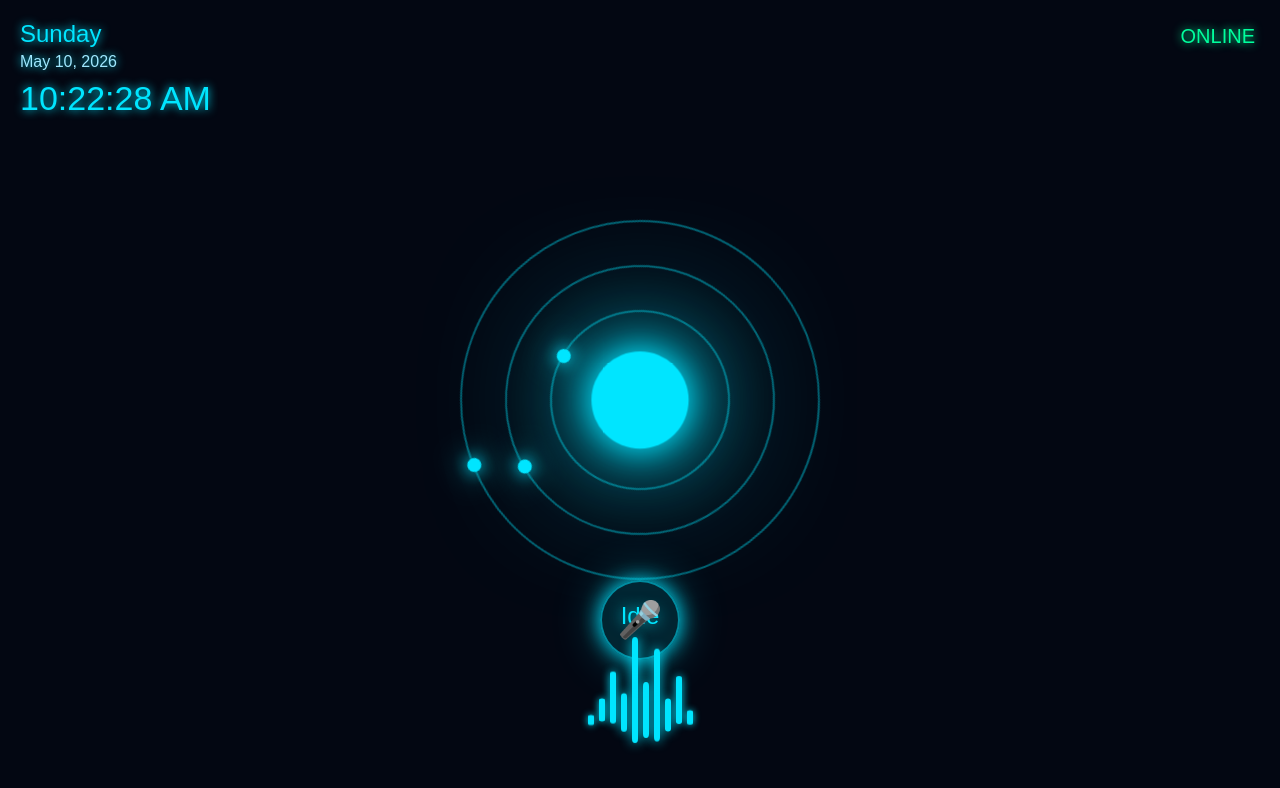
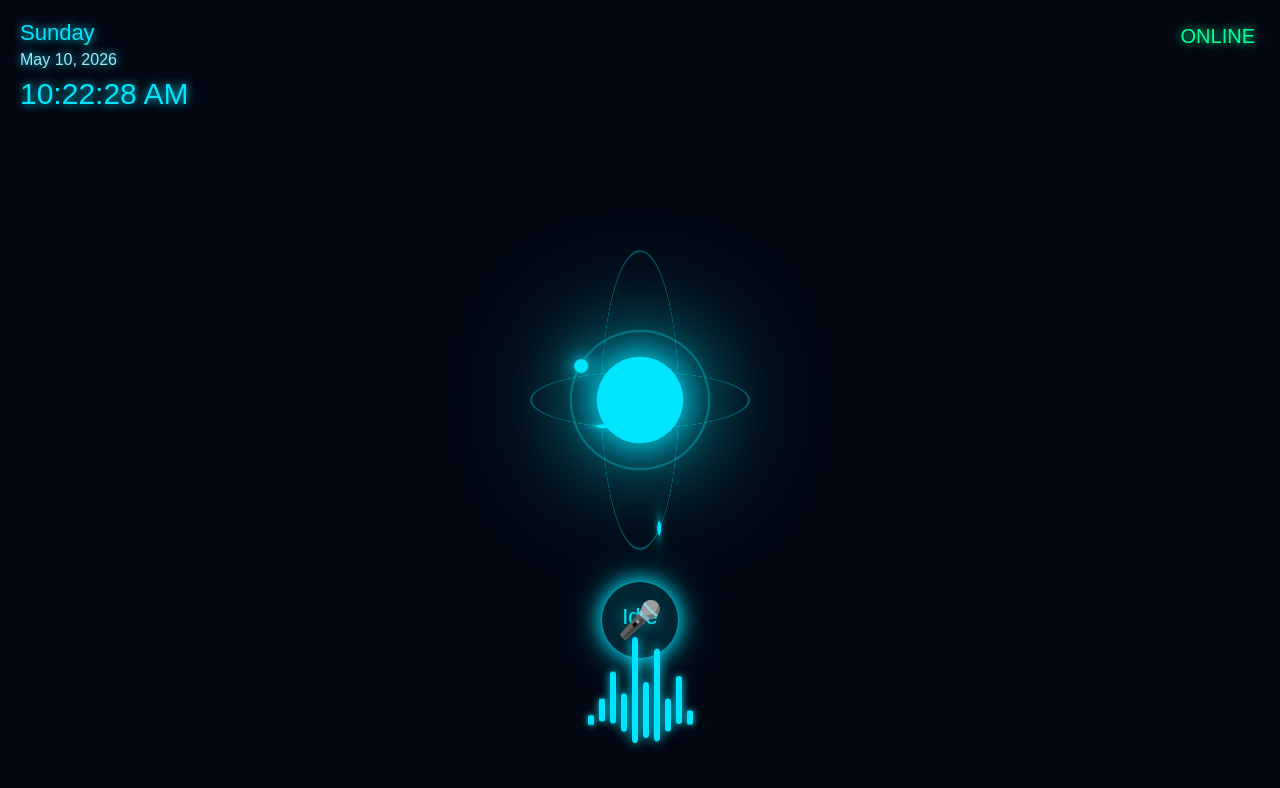
Before and after one commit to sumanth284/jarvis, a plain HTML site: page index.html in a window 1280 px wide. Drawn offline with Linux system fonts and the light colour scheme.

Commit message:
Update index.html

```diff
--- a/index.html
+++ b/index.html
@@ -1,5 +1,6 @@
 <!DOCTYPE html>
 <html>
+
 <head>
 
 <meta name="viewport" content="width=device-width, initial-scale=1.0">
@@ -17,22 +18,27 @@
 body{
   background:#030712;
   overflow:hidden;
-  font-family:Arial, sans-serif;
+  font-family:Arial,sans-serif;
   color:#00e5ff;
 }
 
 /* DATE TIME */
 
 .datetime{
+
   position:absolute;
+
   top:20px;
   left:20px;
-  z-index:10;
-  text-shadow:0 0 10px #00e5ff;
+
+  z-index:100;
+
+  text-shadow:
+  0 0 10px #00e5ff;
 }
 
 #day{
-  font-size:24px;
+  font-size:22px;
 }
 
 #date{
@@ -42,17 +48,23 @@ body{
 
 #clock{
   margin-top:8px;
-  font-size:34px;
+  font-size:30px;
 }
 
 /* ONLINE */
 
 .online{
+
   position:absolute;
+
   top:25px;
   right:25px;
+
+  color:#00ff9d;
+
   font-size:20px;
-  color:#00ff9d;
+
+  z-index:100;
 
   text-shadow:
   0 0 10px #00ff9d;
@@ -61,105 +73,112 @@ body{
 /* CENTER */
 
 .center{
+
   position:absolute;
+
   width:100%;
   height:100%;
+
   display:flex;
+
   justify-content:center;
+
   align-items:center;
 }
 
 /* REACTOR */
 
 .reactor{
+
   position:relative;
-  width:420px;
-  height:420px;
+
+  width:320px;
+  height:320px;
+
   display:flex;
+
   justify-content:center;
+
   align-items:center;
 }
 
 /* CORE */
 
 .core{
+
   position:absolute;
-  width:90px;
-  height:90px;
+
+  width:80px;
+  height:80px;
+
   border-radius:50%;
+
   background:#00e5ff;
 
   box-shadow:
   0 0 30px #00e5ff,
   0 0 80px #00e5ff,
-  0 0 150px #00e5ff;
+  0 0 140px #00e5ff;
 
-  animation:pulse 2s infinite ease-in-out;
+  animation:pulse 2s infinite;
 }
 
 /* ORBITS */
 
-.orbit-wrap{
+.orbit{
+
   position:absolute;
-  display:flex;
-  justify-content:center;
-  align-items:center;
-}
 
-.orbit{
-  position:relative;
-  border:2px solid #00e5ff66;
+  border:2px solid #00e5ff55;
+
   border-radius:50%;
 }
 
 /* ORBIT 1 */
 
-.orbit-wrap1{
-  width:180px;
-  height:180px;
+.orbit1{
+
+  width:140px;
+  height:140px;
+
   animation:spin1 6s linear infinite;
-}
-
-.orbit1{
-  width:180px;
-  height:180px;
 }
 
 /* ORBIT 2 */
 
-.orbit-wrap2{
-  width:270px;
-  height:270px;
-  animation:spin2 10s linear infinite;
-  transform:rotate(60deg);
-}
+.orbit2{
 
-.orbit2{
-  width:270px;
-  height:270px;
+  width:220px;
+  height:220px;
+
+  transform:rotateX(75deg);
+
+  animation:spin2 9s linear infinite;
 }
 
 /* ORBIT 3 */
 
-.orbit-wrap3{
-  width:360px;
-  height:360px;
-  animation:spin3 14s linear infinite;
-  transform:rotate(120deg);
-}
+.orbit3{
 
-.orbit3{
-  width:360px;
-  height:360px;
+  width:300px;
+  height:300px;
+
+  transform:rotateY(75deg);
+
+  animation:spin3 12s linear infinite;
 }
 
 /* ELECTRONS */
 
 .electron{
+
   position:absolute;
+
   width:14px;
   height:14px;
+
   border-radius:50%;
+
   background:#00e5ff;
 
   top:-7px;
@@ -175,9 +194,12 @@ body{
 /* STATUS */
 
 .status{
+
   position:absolute;
+
   bottom:170px;
-  font-size:24px;
+
+  font-size:22px;
 
   text-shadow:
   0 0 15px #00e5ff;
@@ -186,18 +208,28 @@ body{
 /* WAVEFORM */
 
 .wave-container{
+
   position:absolute;
+
   bottom:70px;
+
   width:100%;
+
   display:flex;
+
   justify-content:center;
+
   align-items:flex-end;
+
   gap:5px;
 }
 
 .bar{
+
   width:6px;
+
   background:#00e5ff;
+
   border-radius:10px;
 
   animation:wave 1s infinite ease-in-out;
@@ -217,18 +249,22 @@ body{
 .bar:nth-child(9){height:60px;animation-delay:0.8s;}
 .bar:nth-child(10){height:25px;animation-delay:0.9s;}
 
-/* MIC BUTTON */
+/* MIC */
 
 .mic-button{
+
   position:absolute;
+
   bottom:140px;
   left:50%;
+
   transform:translateX(-50%);
 
   width:80px;
   height:80px;
 
   border-radius:50%;
+
   border:none;
 
   background:#00e5ff22;
@@ -242,37 +278,71 @@ body{
   box-shadow:
   0 0 20px #00e5ff,
   0 0 50px #00e5ff55;
-
-  cursor:pointer;
 }
 
 /* ANIMATIONS */
 
 @keyframes pulse{
-  0%{transform:scale(1);}
-  50%{transform:scale(1.08);}
-  100%{transform:scale(1);}
+
+  0%{
+    transform:scale(1);
+  }
+
+  50%{
+    transform:scale(1.08);
+  }
+
+  100%{
+    transform:scale(1);
+  }
 }
 
 @keyframes spin1{
-  from{transform:rotate(0deg);}
-  to{transform:rotate(360deg);}
+
+  from{
+    transform:rotate(0deg);
+  }
+
+  to{
+    transform:rotate(360deg);
+  }
 }
 
 @keyframes spin2{
-  from{transform:rotate(60deg) rotate(360deg);}
-  to{transform:rotate(60deg) rotate(0deg);}
+
+  from{
+    transform:rotateX(75deg) rotate(0deg);
+  }
+
+  to{
+    transform:rotateX(75deg) rotate(360deg);
+  }
 }
 
 @keyframes spin3{
-  from{transform:rotate(120deg) rotate(0deg);}
-  to{transform:rotate(120deg) rotate(360deg);}
+
+  from{
+    transform:rotateY(75deg) rotate(0deg);
+  }
+
+  to{
+    transform:rotateY(75deg) rotate(360deg);
+  }
 }
 
 @keyframes wave{
-  0%{transform:scaleY(0.5);}
-  50%{transform:scaleY(1.4);}
-  100%{transform:scaleY(0.5);}
+
+  0%{
+    transform:scaleY(0.5);
+  }
+
+  50%{
+    transform:scaleY(1.4);
+  }
+
+  100%{
+    transform:scaleY(0.5);
+  }
 }
 
 </style>
@@ -281,38 +351,40 @@ body{
 
 <body>
 
+<!-- DATE TIME -->
+
 <div class="datetime">
 
 <div id="day"></div>
+
 <div id="date"></div>
+
 <div id="clock"></div>
 
 </div>
+
+<!-- ONLINE -->
 
 <div class="online">
 ONLINE
 </div>
 
+<!-- CENTER -->
+
 <div class="center">
 
 <div class="reactor">
 
-<div class="orbit-wrap orbit-wrap1">
 <div class="orbit orbit1">
 <div class="electron"></div>
 </div>
-</div>
 
-<div class="orbit-wrap orbit-wrap2">
 <div class="orbit orbit2">
 <div class="electron"></div>
 </div>
-</div>
 
-<div class="orbit-wrap orbit-wrap3">
 <div class="orbit orbit3">
 <div class="electron"></div>
-</div>
 </div>
 
 <div class="core"></div>
@@ -324,6 +396,8 @@ Idle
 </div>
 
 </div>
+
+<!-- WAVEFORM -->
 
 <div class="wave-container">
 
@@ -340,15 +414,18 @@ Idle
 
 </div>
 
-<button class="mic-button" onclick="startJarvis()">
+<!-- MIC -->
+
+<button class="mic-button"
+onclick="startJarvis()">
 🎤
 </button>
 
 <script>
 
 let recognition;
+
 let isListening = false;
-let restartTimeout;
 
 /* DATE TIME */
 
@@ -394,7 +471,9 @@ updateDateTime();
 /* STATUS */
 
 function setStatus(text){
-  document.getElementById("status").innerText = text;
+
+  document.getElementById("status").innerText =
+    text;
 }
 
 /* SPEAK */
@@ -409,6 +488,7 @@ function speak(text){
   speech.rate = 0.95;
 
   speech.onstart = ()=>{
+
     setStatus("Responding...");
   };
 
@@ -416,9 +496,6 @@ function speak(text){
 
     if(isListening){
 
-      clearTimeout(restartTimeout);
-
-      restartTimeout =
       setTimeout(()=>{
         startListening();
       },1000);
@@ -435,10 +512,12 @@ function formatMemory(text){
   text = text.trim();
 
   if(text.startsWith("i ")){
+
     text = text.replace(/^i /,"you ");
   }
 
   if(text.startsWith("my ")){
+
     text = text.replace(/^my /,"your ");
   }
 
@@ -587,17 +666,6 @@ function processCommand(raw){
     return;
   }
 
-  /* YOUTUBE */
-
-  if(text.includes("youtube")){
-
-    speak("Opening YouTube.");
-
-    window.open("https://youtube.com");
-
-    return;
-  }
-
   /* DEFAULT */
 
   speak("Command not recognized.");
@@ -628,30 +696,7 @@ function startJarvis(){
 
   recognition.interimResults = false;
 
-  recognition.maxAlternatives = 1;
-
   isListening = true;
-
-  speak("Jarvis activated.");
-}
-
-/* LISTEN */
-
-function startListening(){
-
-  if(!isListening) return;
-
-  setStatus("Listening...");
-
-  try{
-    recognition.start();
-  }
-  catch(err){}
-}
-
-/* EVENTS */
-
-function setupRecognition(){
 
   recognition.onresult = (event)=>{
 
@@ -667,9 +712,6 @@ function setupRecognition(){
 
     setStatus("Retrying...");
 
-    clearTimeout(restartTimeout);
-
-    restartTimeout =
     setTimeout(()=>{
       startListening();
     },1500);
@@ -679,26 +721,29 @@ function setupRecognition(){
 
     if(isListening){
 
-      clearTimeout(restartTimeout);
-
-      restartTimeout =
       setTimeout(()=>{
         startListening();
       },1000);
     }
   };
+
+  speak("Jarvis activated.");
 }
 
-/* OVERRIDE START */
+/* LISTEN */
 
-const oldStart = startJarvis;
+function startListening(){
 
-startJarvis = function(){
+  if(!isListening) return;
 
-  oldStart();
+  setStatus("Listening...");
 
-  setupRecognition();
-};
+  try{
+
+    recognition.start();
+
+  }catch(err){}
+}
 
 </script>
 
```
Lines whose indentation alone changed are shown as unchanged.
